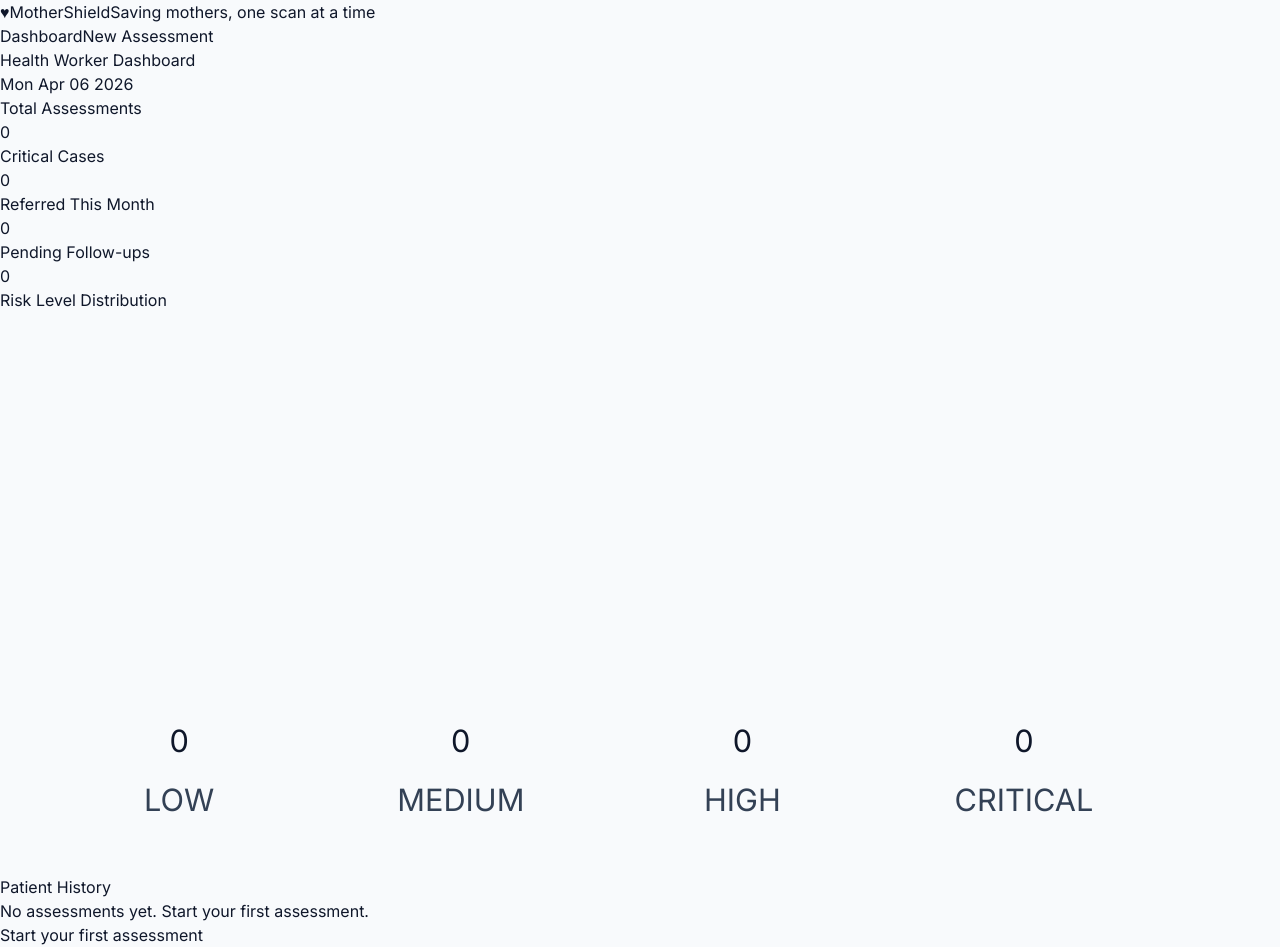
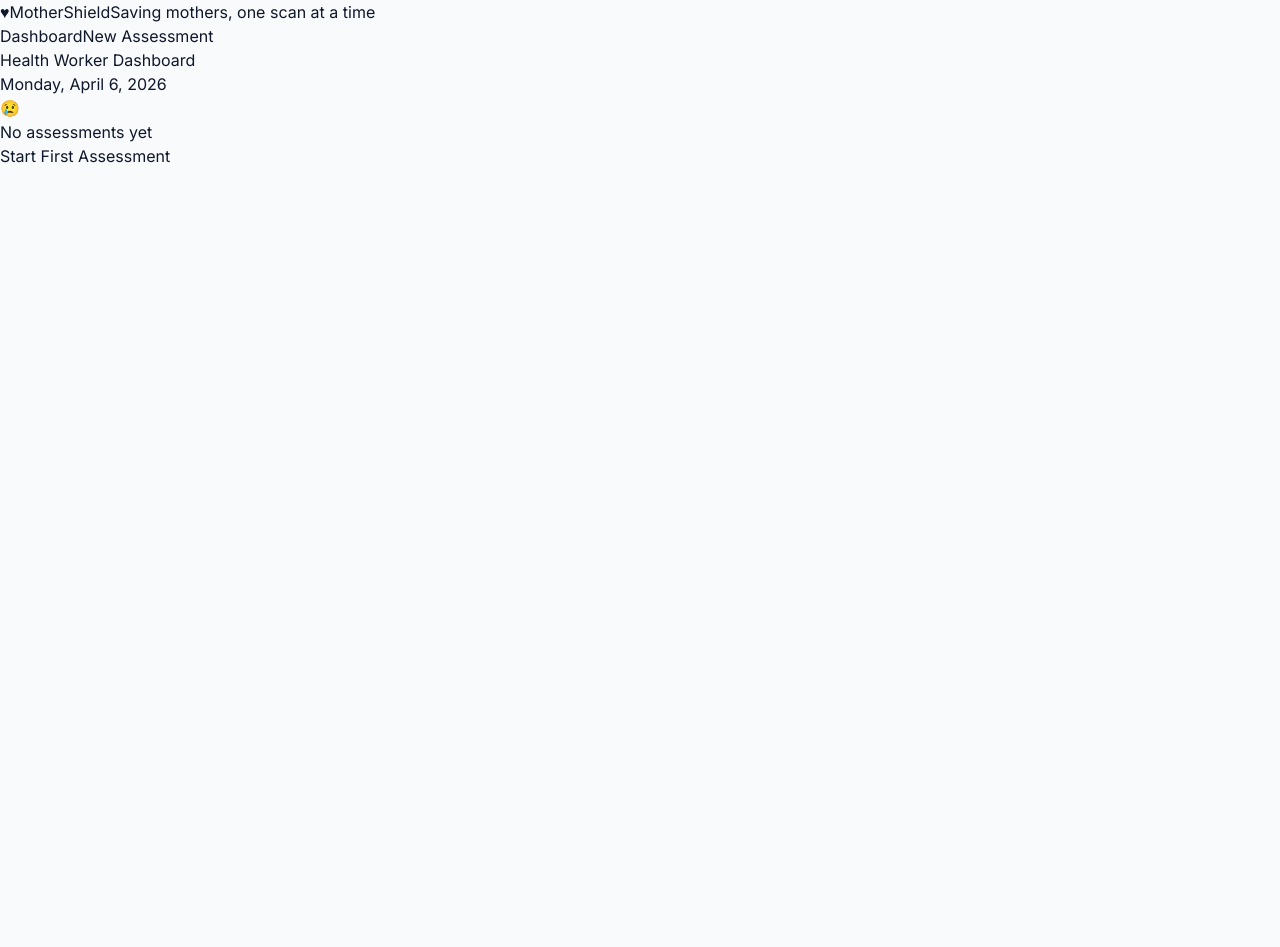
Before and after one commit to harshita310/MotherShield, a React (Vite) app: page /dashboard in a window 1280 px wide. After the commit the page ends 800 px from the top, so only its background shows below. Built offline with nearby package versions, Linux system fonts and the light colour scheme.

Commit message:
Refactor Dashboard to use state for assessments
Refactor Dashboard component to use state and effects for assessments and counts. Update rendering logic for metrics and charts.

```diff
--- a/src/pages/Dashboard.jsx
+++ b/src/pages/Dashboard.jsx
@@ -1,117 +1,210 @@
-import { Link } from 'react-router-dom'
-
-function getAssessments() {
-  return JSON.parse(localStorage.getItem('motherShieldAssessments') || '[]')
-}
-
-function getFollowUps() {
-  return JSON.parse(localStorage.getItem('motherShieldFollowUps') || '[]')
-}
+import React, { useState, useEffect } from 'react';
+import { Link } from 'react-router-dom';
 
 export default function Dashboard() {
-  const assessments = getAssessments()
-  const followUps = getFollowUps()
-  const now = new Date()
+  const [assessments, setAssessments] = useState([]);
+  const [counts, setCounts] = useState({
+    total: 0,
+    critical: 0,
+    referred: 0,
+    pending: 0,
+    LOW: 0,
+    MEDIUM: 0,
+    HIGH: 0,
+    CRITICAL: 0,
+  });
 
-  const counts = assessments.reduce(
-    (acc, item) => {
-      acc.total += 1
-      if (item.riskLevel === 'CRITICAL') acc.critical += 1
-      if (item.riskLevel === 'HIGH' || item.riskLevel === 'CRITICAL') acc.referred += 1
-      acc[item.riskLevel] = (acc[item.riskLevel] || 0) + 1
-      return acc
-    },
-    { total: 0, critical: 0, referred: 0, pending: followUps.filter((f) => !f.completed).length, LOW: 0, MEDIUM: 0, HIGH: 0, CRITICAL: 0 }
-  )
+  useEffect(() => {
+    const data = JSON.parse(localStorage.getItem('motherShieldAssessments') || '[]');
+    setAssessments(data);
+
+    const now = new Date();
+    const currentMonth = now.getMonth();
+    const currentYear = now.getFullYear();
+
+    const newCounts = {
+      total: data.length,
+      critical: 0,
+      referred: 0,
+      pending: 0,
+      LOW: 0,
+      MEDIUM: 0,
+      HIGH: 0,
+      CRITICAL: 0,
+    };
+
+    data.forEach((item) => {
+      const itemDate = new Date(item.date);
+      if (
+        itemDate.getMonth() === currentMonth &&
+        itemDate.getFullYear() === currentYear
+      ) {
+        if (item.riskLevel === 'CRITICAL') newCounts.critical += 1;
+      }
+      if (item.riskLevel === 'HIGH' || item.riskLevel === 'CRITICAL') {
+        newCounts.referred += 1;
+      }
+      if (item.riskLevel) newCounts[item.riskLevel] += 1;
+    });
+
+    // Pending follow-ups
+    const followUps = JSON.parse(localStorage.getItem('motherShieldFollowUps') || '[]');
+    newCounts.pending = followUps.filter((f) => !f.completed && new Date(f.followUpDate) < now).length;
+
+    setCounts(newCounts);
+  }, []);
+
+  const today = new Date().toLocaleDateString('en-US', {
+    weekday: 'long',
+    year: 'numeric',
+    month: 'long',
+    day: 'numeric',
+  });
 
   const bars = [
     { label: 'LOW', value: counts.LOW, color: '#2E7D32' },
     { label: 'MEDIUM', value: counts.MEDIUM, color: '#F59E0B' },
     { label: 'HIGH', value: counts.HIGH, color: '#EA580C' },
-    { label: 'CRITICAL', value: counts.CRITICAL, color: '#C62828' }
-  ]
-  const maxBar = Math.max(...bars.map((b) => b.value), 1)
+    { label: 'CRITICAL', value: counts.CRITICAL, color: '#C62828' },
+  ];
+
+  const maxBar = Math.max(...bars.map((b) => b.value), 1);
 
   return (
     <div className="min-h-screen bg-[#F8FAFC] p-4 md:p-6">
       <div className="max-w-6xl mx-auto space-y-5">
+        {/* Header */}
         <header className="flex flex-col md:flex-row md:items-end md:justify-between gap-2">
           <div>
             <h1 className="text-3xl font-bold text-[#1A237E]">Health Worker Dashboard</h1>
-            <p className="text-slate-500">{now.toDateString()}</p>
+            <p className="text-slate-500">{today}</p>
           </div>
         </header>
 
+        {assessments.length === 0 ? (
+          // Empty State
+          <section className="bg-white rounded-lg shadow-sm p-12 text-center">
+            <p className="text-4xl mb-4">😢</p>
+            <p className="text-slate-600 mb-6 text-lg">No assessments yet</p>
+            <Link
+              to="/intake"
+              className="inline-block bg-[#C62828] hover:bg-red-700 text-white font-semibold px-6 py-3 rounded-lg"
+            >
+              Start First Assessment
+            </Link>
+          </section>
+        ) : (
+          <>
+            {/* Metric Cards */}
             <section className="grid grid-cols-2 md:grid-cols-4 gap-4">
-          <div className="app-card p-4"><div className="text-slate-500 text-sm">Total Assessments</div><div className="text-2xl font-bold">{counts.total}</div></div>
-          <div className="app-card p-4"><div className="text-slate-500 text-sm">Critical Cases</div><div className="text-2xl font-bold text-[#C62828]">{counts.critical}</div></div>
-          <div className="app-card p-4"><div className="text-slate-500 text-sm">Referred This Month</div><div className="text-2xl font-bold">{counts.referred}</div></div>
-          <div className="app-card p-4"><div className="text-slate-500 text-sm">Pending Follow-ups</div><div className="text-2xl font-bold">{counts.pending}</div></div>
+              {/* Total Assessments */}
+              <div className="bg-white rounded-lg shadow-sm p-6 border-t-4 border-[#C62828]">
+                <p className="text-slate-500 text-sm">Total Assessments</p>
+                <p className="text-3xl font-bold text-[#1A237E] mt-2">{counts.total}</p>
+              </div>
+
+              {/* Critical This Month */}
+              <div className="bg-white rounded-lg shadow-sm p-6 border-t-4 border-[#C62828]">
+                <p className="text-slate-500 text-sm">Critical This Month</p>
+                <p className="text-3xl font-bold text-[#C62828] mt-2">{counts.critical}</p>
+              </div>
+
+              {/* Women Referred */}
+              <div className="bg-white rounded-lg shadow-sm p-6 border-t-4 border-[#C62828]">
+                <p className="text-slate-500 text-sm">Women Referred</p>
+                <p className="text-3xl font-bold text-[#1A237E] mt-2">{counts.referred}</p>
+              </div>
+
+              {/* Pending Follow-ups */}
+              <div className="bg-white rounded-lg shadow-sm p-6 border-t-4 border-[#C62828]">
+                <p className="text-slate-500 text-sm">Pending Follow-ups</p>
+                <p className="text-3xl font-bold text-[#1A237E] mt-2">{counts.pending}</p>
+              </div>
             </section>
 
-        <section className="app-card p-5">
-          <h2 className="text-lg font-semibold text-slate-900 mb-4">Risk Level Distribution</h2>
+            {/* Risk Distribution Chart */}
+            <section className="bg-white rounded-lg shadow-sm p-5">
+              <h2 className="text-lg font-semibold text-slate-900 mb-6">Risk Level Distribution</h2>
               <svg viewBox="0 0 500 220" className="w-full h-[220px]">
                 {bars.map((bar, idx) => {
-              const barHeight = (bar.value / maxBar) * 140
-              const x = 40 + idx * 110
-              const y = 180 - barHeight
+                  const barHeight = (bar.value / maxBar) * 140;
+                  const x = 40 + idx * 110;
+                  const y = 180 - barHeight;
                   return (
                     <g key={bar.label}>
                       <rect x={x} y={y} width="60" height={barHeight} fill={bar.color} rx="8" />
-                  <text x={x + 30} y={195} textAnchor="middle" fontSize="12" fill="#334155">{bar.label}</text>
-                  <text x={x + 30} y={y - 8} textAnchor="middle" fontSize="12" fill="#0F172A">{bar.value}</text>
+                      <text
+                        x={x + 30}
+                        y={195}
+                        textAnchor="middle"
+                        fontSize="12"
+                        fill="#334155"
+                      >
+                        {bar.label}
+                      </text>
+                      <text
+                        x={x + 30}
+                        y={y - 8}
+                        textAnchor="middle"
+                        fontSize="12"
+                        fill="#0F172A"
+                      >
+                        {bar.value}
+                      </text>
                     </g>
-              )
+                  );
                 })}
               </svg>
             </section>
 
-        <section className="app-card p-5">
-          <h2 className="text-lg font-semibold text-slate-900 mb-4">Patient History</h2>
-          {assessments.length === 0 ? (
-            <div className="text-center py-10">
-              <p className="text-slate-500 mb-4">No assessments yet. Start your first assessment.</p>
-              <Link to="/intake" className="inline-block bg-[#C62828] text-white px-4 py-2 rounded-lg">Start your first assessment</Link>
-            </div>
-          ) : (
+            {/* Recent Assessments */}
+            <section className="bg-white rounded-lg shadow-sm p-5">
+              <h2 className="text-lg font-semibold text-slate-900 mb-6">Patient History</h2>
               <div className="overflow-auto">
                 <table className="w-full text-sm">
                   <thead>
                     <tr className="text-left border-b border-slate-200">
-                    <th className="py-2">Date</th>
-                    <th className="py-2">Risk Level</th>
-                    <th className="py-2">Vitals Summary</th>
-                    <th className="py-2">Actions</th>
+                      <th className="py-3 px-4">Date</th>
+                      <th className="py-3 px-4">Age</th>
+                      <th className="py-3 px-4">Risk Level</th>
+                      <th className="py-3 px-4">Vitals Summary</th>
+                      <th className="py-3 px-4">Actions</th>
                     </tr>
                   </thead>
                   <tbody>
                     {assessments.slice(0, 12).map((item) => (
                       <tr key={item.id} className="border-b border-slate-100">
-                      <td className="py-2">{new Date(item.date).toLocaleString()}</td>
-                      <td className="py-2">
-                        <span className={`px-2 py-1 rounded-full text-xs font-semibold ${
-                          item.riskLevel === 'CRITICAL' || item.riskLevel === 'HIGH'
+                        <td className="py-3 px-4">
+                          {new Date(item.date).toLocaleDateString()}
+                        </td>
+                        <td className="py-3 px-4">{item.patientAge || 'N/A'}</td>
+                        <td className="py-3 px-4">
+                          <span
+                            className={`px-3 py-1 rounded-full text-xs font-semibold ${
+                              item.riskLevel === 'CRITICAL' ||
+                              item.riskLevel === 'HIGH'
                                 ? 'bg-red-100 text-red-700'
                                 : item.riskLevel === 'MEDIUM'
                                 ? 'bg-amber-100 text-amber-700'
                                 : 'bg-green-100 text-green-700'
-                        }`}>
+                            }`}
+                          >
                             {item.riskLevel}
                           </span>
                         </td>
-                      <td className="py-2 text-slate-600">
-                        BP {item.vitals?.systolicBP}/{item.vitals?.diastolicBP}, Hb {item.vitals?.hemoglobin}
+                        <td className="py-3 px-4 text-slate-600">
+                          BP {item.systolicBP}/{item.diastolicBP}, Hb {item.hemoglobin}
                         </td>
-                      <td className="py-2 text-[#1A237E]">Stored</td>
+                        <td className="py-3 px-4 text-[#1A237E]">Stored</td>
                       </tr>
                     ))}
                   </tbody>
                 </table>
               </div>
+            </section>
+          </>
         )}
-        </section>
       </div>
     </div>
-  )
+  );
 }
```
Lines whose indentation alone changed are shown as unchanged.
